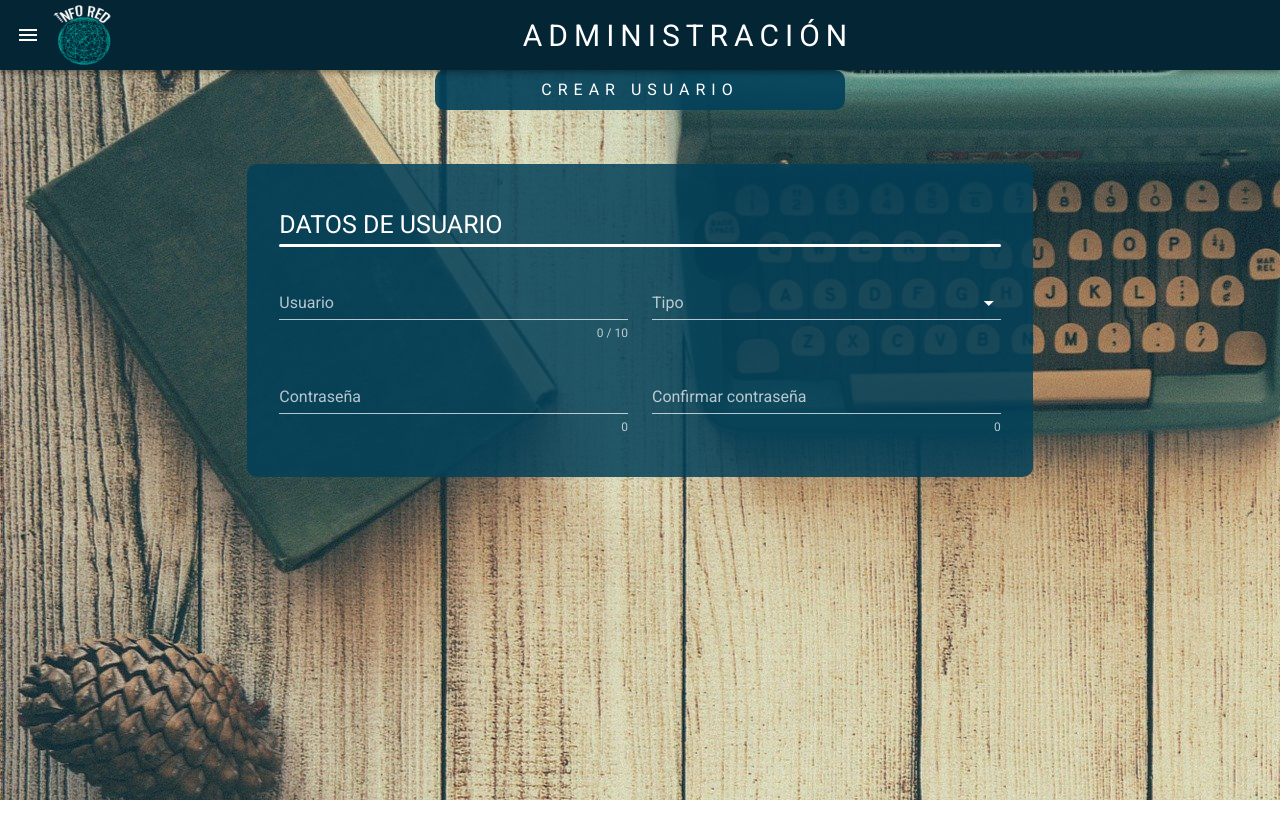
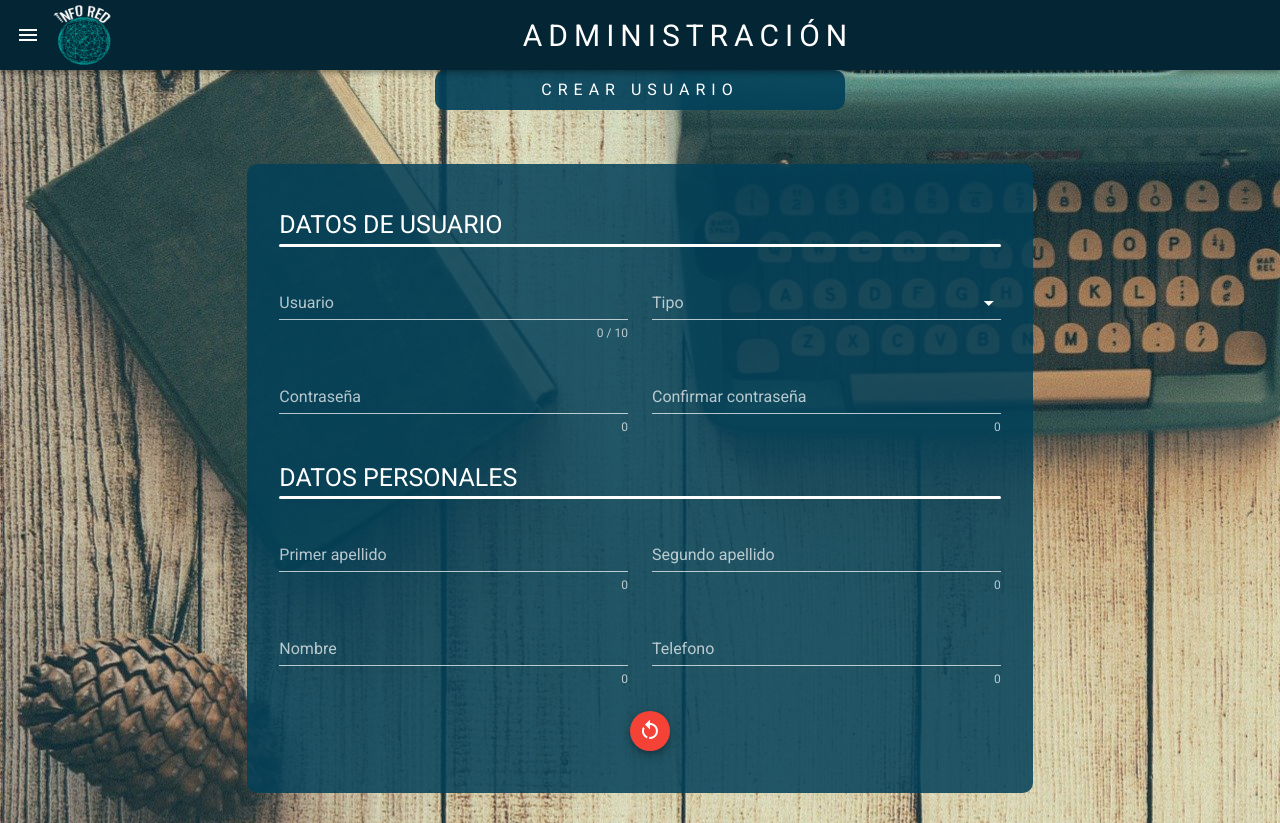
Before and after one commit to AGomezJordan/ProyectoFinal, a Vue app in the folder info-red/: page /Administracion/CrearUsuario in a window 1280 px wide. Before the commit the page ends 800 px from the top, so only its background shows below. Built offline with nearby package versions, Linux system fonts and the light colour scheme.

Commit message:
Ventana crearUsuario Acabada

```diff
--- a/info-red/src/views/CrearUsuario.vue
+++ b/info-red/src/views/CrearUsuario.vue
@@ -1,5 +1,6 @@
 <template>
     <div>
+        <!-- TITULO -->
         <v-row>
             <v-col cols="0" md="4"></v-col>
             <v-col cols="12" md="4">
@@ -8,6 +9,7 @@
             <v-col cols="0" md="4"></v-col>
         </v-row>
 
+        <!-- FORMULARIO -->
         <v-row>
             <v-col cols="0" md="2"></v-col>
             <v-col cols="12" md="8">
@@ -15,6 +17,7 @@
                     <v-row class="formulario">
                         <v-col>
                           <v-row>
+                              <!-- TITULO CAMPO -->
                               <v-col cols="12">
                                   <span class="texto">
                                       DATOS DE USUARIO
@@ -23,6 +26,7 @@
                               </v-col>
                           </v-row>
                           <v-row>
+                              <!-- USUARIO -->
                               <v-col cols="12" md="6">
                                   <v-text-field
                                           v-model="$v.usuario.$model"
@@ -33,6 +37,8 @@
                                           dark
                                   ></v-text-field>
                               </v-col>
+
+                              <!-- TIPO DE USUARIO -->
                               <v-col cols="12" md="6">
                                   <v-select
                                           :items="tipoUsuarios"
@@ -42,6 +48,8 @@
                                           v-model="$v.tipoUsuario.$model"
                                   ></v-select>
                               </v-col>
+
+                              <!-- CONTRASEÑA -->
                               <v-col cols="12" md="6">
                                   <v-text-field
                                           v-model="$v.password.$model"
@@ -53,6 +61,8 @@
                                           dark
                                   ></v-text-field>
                               </v-col>
+
+                              <!-- CONFIRMAR CONTRASEÑA -->
                               <v-col cols="12" md="6">
                                   <v-text-field
                                           v-model="$v.password2.$model"
@@ -65,6 +75,88 @@
                                   ></v-text-field>
                               </v-col>
                           </v-row>
+
+                          <v-row>
+                            <!-- TITULO CAMPO -->
+                            <v-col cols="12">
+                              <span class="texto">
+                                  DATOS PERSONALES
+                              </span>
+                                <div class="separador"></div>
+                            </v-col>
+                          </v-row>
+                            <v-row>
+                                <!-- APELLIDO 1 -->
+                                <v-col cols="12" md="6">
+                                    <v-text-field
+                                            v-model="$v.apellido.$model"
+                                            counter
+                                            :rules="apellidoRules"
+                                            label="Primer apellido"
+                                            color="success"
+                                            dark
+                                    ></v-text-field>
+                                </v-col>
+
+                                <!-- APELLIDO 2 -->
+                                <v-col cols="12" md="6">
+                                    <v-text-field
+                                            v-model="$v.apellido2.$model"
+                                            counter
+                                            :rules="apellidoRules"
+                                            label="Segundo apellido"
+                                            color="success"
+                                            dark
+                                    ></v-text-field>
+                                </v-col>
+
+                                <!-- NOMBRE -->
+                                <v-col cols="12" md="6">
+                                    <v-text-field
+                                            v-model="$v.nombre.$model"
+                                            counter
+                                            :rules="nombreRules"
+                                            label="Nombre"
+                                            color="success"
+                                            dark
+                                    ></v-text-field>
+                                </v-col>
+
+                                <!-- TELEFONO -->
+                                <v-col cols="12" md="6">
+                                    <v-text-field
+                                            v-model="$v.telefono.$model"
+                                            counter
+                                            type="number"
+                                            :rules="telefonoRules"
+                                            label="Telefono"
+                                            color="success"
+                                            dark
+                                    ></v-text-field>
+                                </v-col>
+                            </v-row>
+
+                            <!-- BOTONES -->
+                            <v-row>
+                                <v-col cols="12" class="text-center">
+                                    <!-- ENVIAR -->
+                                    <v-btn
+                                            color="success"
+                                            class="mr-5"
+                                            fab
+                                            small
+                                            dark
+                                            v-if="!$v.$invalid"
+                                            @click="enviar()"
+                                    >
+                                        <v-icon>mdi-check</v-icon>
+                                    </v-btn>
+                                    <!-- BORRAR -->
+                                    <v-btn color="error" class="ml-5" fab small dark @click="borrarformulario()">
+                                        <v-icon>mdi-restart</v-icon>
+                                    </v-btn>
+                                </v-col>
+                            </v-row>
                         </v-col>
                     </v-row>
                 </form>
@@ -85,6 +177,10 @@
                 password2: '',
                 tipoUsuarios: ['Administrador','Escritor'],
                 tipoUsuario: '',
+                apellido: '',
+                apellido2: '',
+                nombre: '',
+                telefono:'',
                 usuarioRules: [
                     v => !!v || 'Usuario Requerido',
                     v => (v && v.length <= 10) || 'Usuario no puede tener mas de 10 caracteres'
@@ -96,6 +192,17 @@
                 password2Rules:[
                     v => !!v || 'Confirmación de contraseña requerida',
                     v => (v === this.$v.password.$model) || 'Las contraseñas no coinciden'
+                ],
+                apellidoRules:[
+                    v => !!v || 'Apellido requerido',
+                ],
+                nombreRules:[
+                    v => !!v || 'Nombre requerido',
+                ],
+                telefonoRules:[
+                    v => !!v || 'Telefono requerido',
+                    v => (v.length >=9) || 'El teléfono tiene que tener 9 números',
+                    v => (v.length <=9) || 'El teléfono tiene que tener 9 números'
                 ]
             }
         },
@@ -103,8 +210,28 @@
             usuario:{required, maxLength:maxLength(10)},
             password:{required, minLength:minLength(8)},
             password2: {required, sameAs:sameAs('password')},
-            tipoUsuario: {required}
+            tipoUsuario: {required},
+            apellido: {required},
+            apellido2: {required},
+            nombre: {required},
+            telefono: {required, minLength: minLength(9), maxLength: maxLength(9)},
         },
+        methods:{
+            borrarformulario(){
+                alert("ENVIADO")
+                this.$v.usuario.$model = ''
+                this.$v.tipoUsuario.$model = ''
+                this.$v.password.$model = ''
+                this.$v.password2.$model = ''
+                this.$v.apellido.$model = ''
+                this.$v.apellido2.$model = ''
+                this.$v.nombre.$model = ''
+                this.$v.telefono.$model = ''
+            },
+            enviar(){
+                alert("ENVIADO")
+            }
+        }
     }
 </script>
 
```
Also changed, not shown: info-red/src/views/CrearArticulo.vue (+11 -2 lines), info-red/src/views/Home.vue (+9 -0 lines), info-red/src/views/Usuario.vue (+11 -0 lines).
